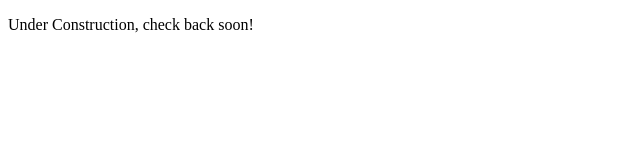
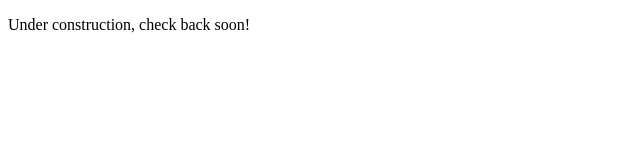
Before and after one commit to ber98/rayteksolutions, a plain HTML site: page index.html in a window 1280 px wide. Shown: the full height of the page, 0-640 px from the left. Drawn offline with Linux system fonts and the light colour scheme.

Commit message:
Update index.html

```diff
--- a/index.html
+++ b/index.html
@@ -4,6 +4,6 @@
         <title>Example</title>
     </head>
     <body>
-        <p>Under Construction, check back soon!</p>
+        <p>Under construction, check back soon!</p>
     </body>
 </html>
```
